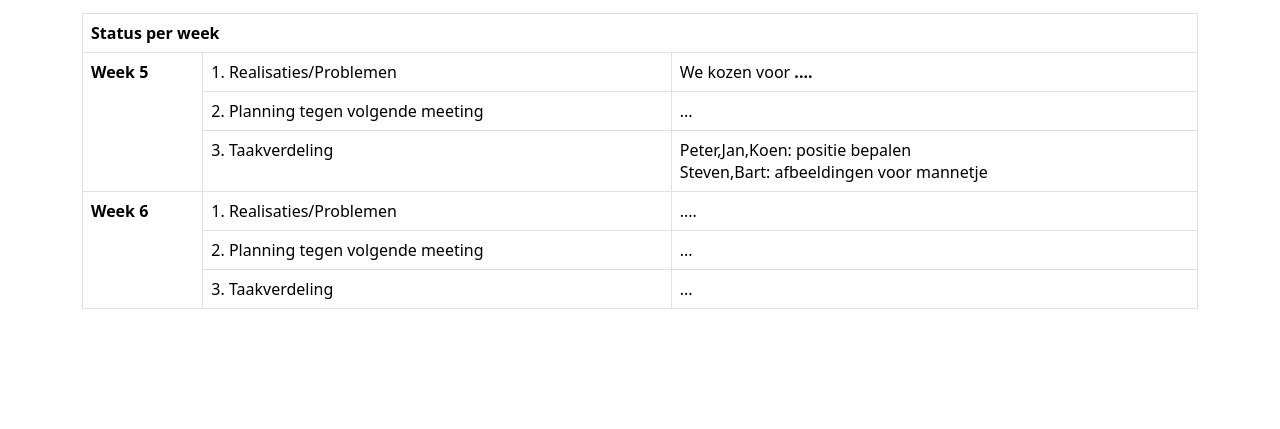
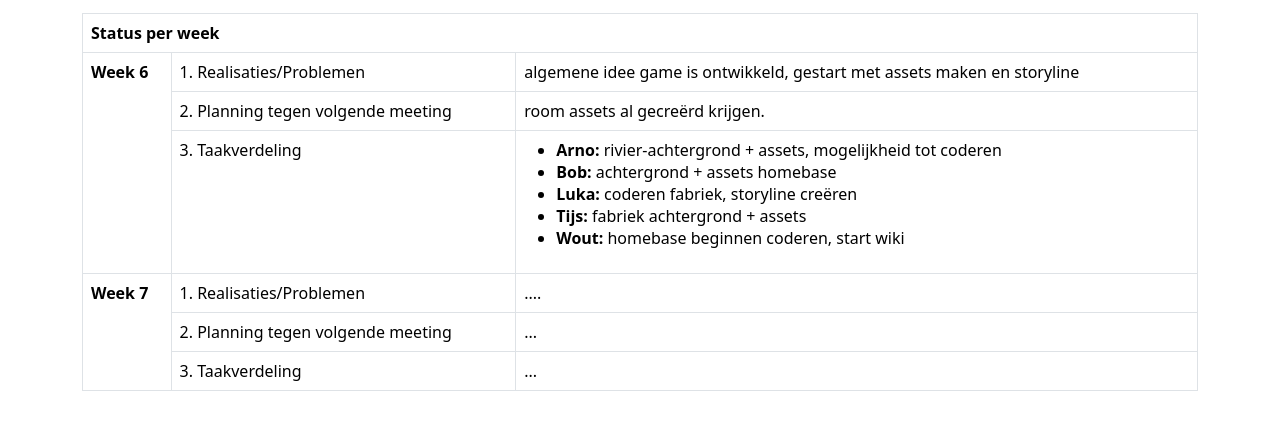
Before and after one commit to wvoet/IP_Informatica_2023_sem2_Wout-redt-het-regenwout, a plain HTML site: page docs/status.html in a window 1280 px wide. Shown: the part 217-646 px from the top of the page. Drawn offline with nearby package versions, Linux system fonts and the light colour scheme.

Commit message:
update planning

```diff
--- a/docs/status.html
+++ b/docs/status.html
@@ -44,22 +44,31 @@
                             </thead>
                             <tbody>
                                 <tr>
-                                    <th rowspan="3">Week 5</th>
+                                    <th rowspan="3">Week 6</th>
                                     <td>1. Realisaties/Problemen</td>
-                                    <td>We kozen voor <b>....</b></td>
+                                    <td>algemene idee game is ontwikkeld, gestart met assets maken en storyline</td>
                                 </tr>
                                 <tr>
                                     <td>2. Planning tegen volgende meeting</td>
-                                    <td>...</td>
+                                    <td>
+                                        room assets al gecreërd krijgen.
+                                    </td>
                                 </tr>
                                 <tr>
                                     <td>3. Taakverdeling</td>
-                                    <td>Peter,Jan,Koen: positie bepalen
-                                        <br>Steven,Bart: afbeeldingen voor mannetje
+                                    <td>
+                                        <ul>
+                                            <li><strong>Arno: </strong>rivier-achtergrond + assets, mogelijkheid tot
+                                                coderen</li>
+                                            <li><strong>Bob: </strong>achtergrond + assets homebase</li>
+                                            <li><strong>Luka: </strong>coderen fabriek, storyline creëren</li>
+                                            <li><strong>Tijs: </strong>fabriek achtergrond + assets</li>
+                                            <li><strong>Wout: </strong>homebase beginnen coderen, start wiki</li>
+                                        </ul>
                                     </td>
                                 </tr>
                                 <tr class="success">
-                                    <th rowspan="3">Week 6</th>
+                                    <th rowspan="3">Week 7</th>
                                     <td>1. Realisaties/Problemen</td>
                                     <td>....</td>
                                 </tr>
```
